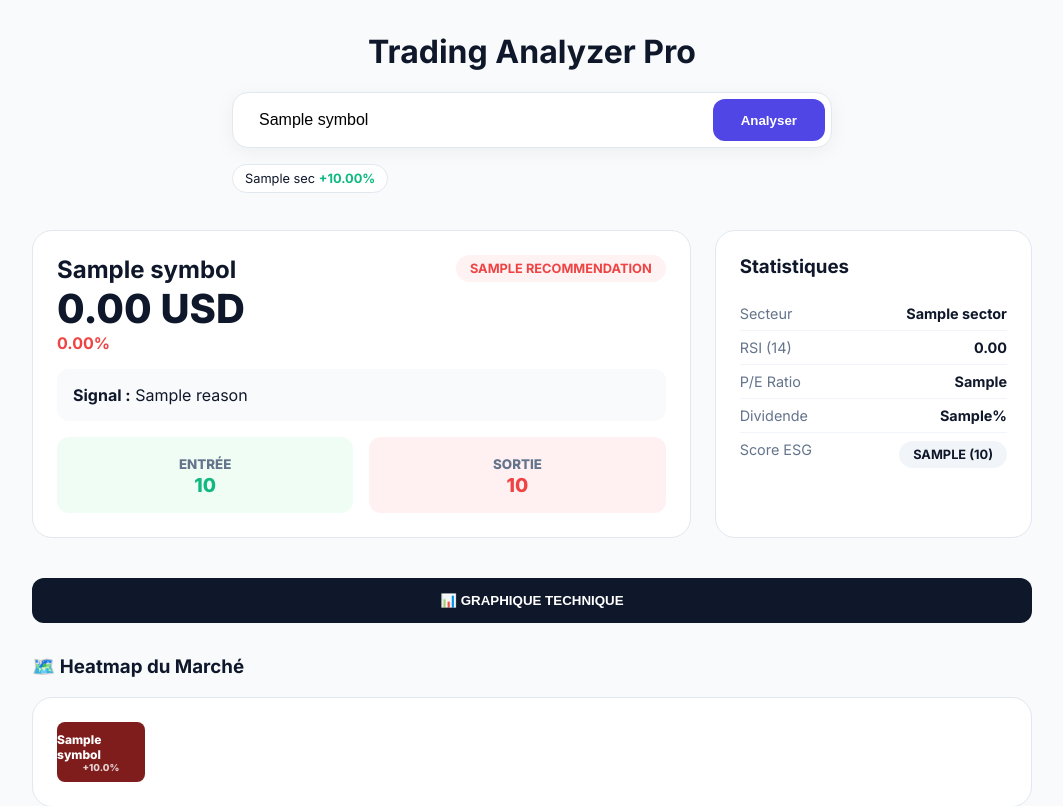
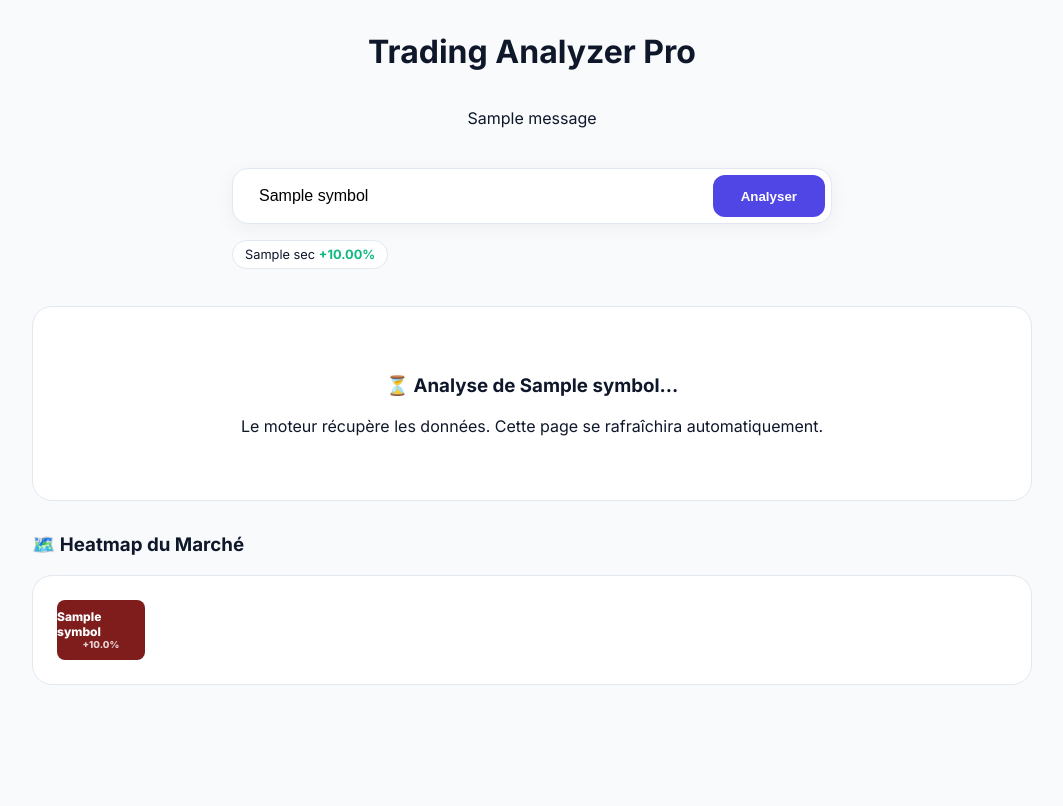
Before and after one commit to admin5004/trade-analyser-bourse, a Flask app: template templates/index.html in a window 1280 px wide. Shown: the top 806 px of the page, without its empty margins (108-1171 px from the left). After the commit the page ends 685 px from the top, so only its background shows below. Run offline with Flask 3, Linux system fonts and the light colour scheme; the template is opened without the code that fills it: most values are stand-ins (such as "Sample title", 1, 10 or a date in 2020); one stand-in notice (Sample message) is shown.

Commit message:
Final Stability Patch: Hardened templates with default filters and decoupled JS autocomplete to eliminate BuildErrors

```diff
--- a/app.py
+++ b/app.py
@@ -30,7 +30,7 @@ logger = logging.getLogger("TradingEngine")
 
 app = Flask(__name__)
 app.secret_key = os.environ.get("SECRET_KEY", "dev-secret-key-123-v3")
-VERSION = "3.3.1 (Anti-Block Update)"
+VERSION = "3.3.2 (Anti-Crash)"
 DB_NAME = "users.db"
 
 market_lock = threading.Lock()
@@ -76,7 +76,7 @@ init_db()
 # --- ENGINE ---
 
 def fetch_market_data_job():
-    logger.info("📡 ENGINE: Started.")
+    logger.info("📡 ENGINE: Refresh started...")
     symbols_info = {}
     try:
         with sqlite3.connect(DB_NAME) as conn:
@@ -89,10 +89,8 @@ def fetch_market_data_job():
     for symbol in symbols:
         try:
             ticker = yf.Ticker(symbol)
-            df = ticker.history(period="2y") # yfinance utilise curl_cffi en interne si présent
-            if df is None or df.empty:
-                logger.warning(f"No data for {symbol}")
-                continue
+            df = ticker.history(period="2y")
+            if df is None or df.empty: continue
             df.columns = [col.lower() for col in df.columns]
             if len(df) < 2 or df['close'].iloc[-2] == 0: continue
             change_pct = ((df['close'].iloc[-1] - df['close'].iloc[-2]) / df['close'].iloc[-2] * 100)
@@ -101,10 +99,8 @@ def fetch_market_data_job():
             sector_stats[sector].append(change_pct)
             temp_dfs[symbol] = df
             temp_tickers[symbol] = {'price': float(df['close'].iloc[-1]), 'change_pct': float(change_pct), 'sector': sector, 'vol_spike': float(df['volume'].iloc[-1] / df['volume'].tail(20).mean()) if df['volume'].tail(20).mean() > 0 else 1.0}
-            time.sleep(1.0) # Délai plus long pour Render
-        except Exception as e:
-            logger.error(f"Error {symbol}: {e}")
-            continue
+            time.sleep(0.5)
+        except Exception: continue
     with market_lock:
         MARKET_STATE['tickers'].update(temp_tickers)
         MARKET_STATE['dataframes'].update(temp_dfs)
@@ -146,14 +142,14 @@ def get_global_context():
 
 # --- SCHEDULER ---
 scheduler = BackgroundScheduler()
-scheduler.add_job(func=fetch_market_data_job, trigger=IntervalTrigger(minutes=30), id='mkt_job')
+scheduler.add_job(func=fetch_market_data_job, trigger=IntervalTrigger(minutes=20), id='mkt_job')
 scheduler.start()
 
 # --- ROUTES ---
 
-@app.route('/v3_search_engine', methods=['GET', 'POST'])
+@app.route('/v3_search_engine', methods=['POST'])
 def v3_search():
-    query = (request.form.get('query') or request.args.get('query') or '').strip()
+    query = request.form.get('query', '').strip()
     if not query: return redirect(url_for('v3_analyze'))
     return redirect(url_for('v3_analyze', symbol=query.upper()))
 
@@ -193,8 +189,6 @@ def v3_login():
 def v3_analyze():
     if not session.get('verified'): return redirect(url_for('v3_home'))
     symbol = request.args.get('symbol', 'MC.PA').upper().strip()
-
-    # 1. Résolution
     try:
         with sqlite3.connect(DB_NAME) as conn:
             cursor = conn.cursor()
@@ -206,42 +200,37 @@ def v3_analyze():
     with market_lock:
         info, df = MARKET_STATE['tickers'].get(symbol), MARKET_STATE['dataframes'].get(symbol)
 
-    # FALLBACK SYNC AVEC PROTECTION BLOQUAGE
-    if df is None or info is None:
+    # FALLBACK SYNC
+    if df is None:
         try:
-            logger.info(f"Fallback fetch for {symbol}...")
             ticker = yf.Ticker(symbol)
             df = ticker.history(period="2y")
             if df is not None and not df.empty:
                 df.columns = [col.lower() for col in df.columns]
                 reco, reason, rsi, mm20, mm50, mm100, mm200, entry, exit = analyze_stock(df)
                 info = {'price': float(df['close'].iloc[-1]), 'change_pct': 0.0, 'recommendation': reco, 'reason': reason, 'rsi': rsi, 'mm20': mm20, 'mm50': mm50, 'mm200': mm200, 'targets': {'entry': entry, 'exit': exit}, 'vol_spike': 1.0}
-            else:
-                logger.warning(f"Yahoo returned empty DF for {symbol}")
-        except Exception as e:
-            logger.error(f"Fallback error: {e}")
+        except Exception: pass
 
     top_sectors, heatmap_data = get_global_context()
     esg, fund = MARKET_STATE['esg_data'].get(symbol, {'score': 'N/A', 'badge': '-'}), MARKET_STATE['fundamentals'].get(symbol, {'pe': 'N/A', 'yield': 'N/A'})
 
+    context = {'symbol': symbol, 'top_sectors': top_sectors, 'heatmap_data': heatmap_data}
+
     if df is not None and info is not None:
-        context = {
-            'symbol': symbol, 'last_close_price': info.get('price', 0), 'daily_change': 0, 'daily_change_percent': info.get('change_pct', 0),
-            'recommendation': info.get('recommendation', 'N/A'), 'reason': info.get('reason', 'N/A'), 'rsi_value': info.get('rsi', 50),
+        context.update({
+            'last_close_price': info.get('price', 0), 'daily_change_percent': info.get('change_pct', 0),
+            'recommendation': info.get('recommendation', 'Conserver'), 'reason': info.get('reason', 'N/A'), 'rsi_value': info.get('rsi', 50),
             'mm20': info.get('mm20', 0), 'mm50': info.get('mm50', 0), 'mm200': info.get('mm200', 0),
             'short_term_entry_price': f"{info.get('targets', {}).get('entry', 0):.2f}",
             'short_term_exit_price': f"{info.get('targets', {}).get('exit', 0):.2f}",
             'sector': info.get('sector', 'N/A'), 'sector_avg': info.get('sector_avg', 0), 'relative_strength': info.get('relative_strength', 0), 'vol_spike': info.get('vol_spike', 1),
             'esg_score': esg['score'], 'esg_badge': esg['badge'], 'pe_ratio': fund['pe'], 'div_yield': fund['yield'],
-            'currency_symbol': '€' if '.PA' in symbol else '$', 'stock_chart_div': create_stock_chart(df, symbol),
-            'engine_status': 'ONLINE', 'last_update': MARKET_STATE['last_update'] or 'À l\'instant',
-            'top_sectors': top_sectors, 'heatmap_data': heatmap_data
-        }
-        return render_template('index.html', **context)
+            'currency_symbol': '€' if '.PA' in symbol else '$', 'stock_chart_div': create_stock_chart(df, symbol)
+        })
+    else:
+        flash(f"Données Yahoo Finance pour {symbol} temporairement indisponibles.", "warning")
 
-    # Si pas de données : on force l'affichage pour sortir de la boucle de chargement
-    flash(f"Yahoo Finance semble bloquer l'accès pour {symbol}. Réessayez plus tard.", "warning")
-    return render_template('index.html', symbol=symbol, recommendation="Indisponible", top_sectors=top_sectors, heatmap_data=heatmap_data)
+    return render_template('index.html', **context)
 
 @app.errorhandler(500)
 def handle_500(e):
--- a/templates/index.html
+++ b/templates/index.html
@@ -24,12 +24,21 @@
         .accordion-content { display: none; margin-top: 1rem; background: white; border-radius: 20px; border: 1px solid var(--border); padding: 1rem; }
         .heatmap-grid { display: grid; grid-template-columns: repeat(auto-fill, minmax(80px, 1fr)); gap: 8px; }
         .heatmap-tile { text-decoration: none; display: flex; flex-direction: column; align-items: center; justify-content: center; height: 60px; border-radius: 8px; color: white; font-weight: 800; font-size: 0.75rem; transition: 0.2s; }
-        @keyframes pulse { 0% { opacity: 1; } 50% { opacity: 0.6; } 100% { opacity: 1; } }
+        .flash { padding: 1rem; border-radius: 12px; margin-bottom: 1.5rem; text-align: center; }
+        .flash.warning { background: #fffbeb; color: #92400e; border: 1px solid #fde68a; }
     </style>
 </head>
 <body>
     <div class="container">
         <h1 style="text-align: center;">Trading Analyzer Pro</h1>
+
+        {% with messages = get_flashed_messages(with_categories=true) %}
+          {% if messages %}
+            {% for category, message in messages %}
+              <div class="flash {{ category }}">{{ message }}</div>
+            {% endfor %}
+          {% endif %}
+        {% endwith %}
 
         <div class="search-box">
             <form action="{{ url_for('v3_search') }}" method="POST" class="search-form">
@@ -42,60 +51,60 @@
             <div style="margin-top: 1rem; display: flex; gap: 8px; overflow-x: auto; padding-bottom: 5px;">
                 {% for sec in top_sectors %}
                 <div style="background: white; border: 1px solid var(--border); padding: 6px 12px; border-radius: 99px; font-size: 0.8rem; white-space: nowrap;">
-                    {{ sec.name }} <span style="color: var(--success); font-weight: 700;">+{{ "%.2f"|format(sec.change) }}%</span>
+                    {{ sec.name }} <span style="color: var(--success); font-weight: 700;">+{{ "%.2f"|format(sec.change|default(0)) }}%</span>
                 </div>
                 {% endfor %}
             </div>
             {% endif %}
         </div>
 
-        {% if recommendation %}
+        {% if recommendation and last_close_price is defined %}
         <div class="dashboard-grid">
             <div class="card col-8">
                 <div style="display: flex; justify-content: space-between;">
                     <div>
                         <h2 style="margin:0;">{{ symbol }}</h2>
-                        <div style="font-size: 2.5rem; font-weight: 800;">{{ "%.2f"|format(last_close_price) }} {{ currency_symbol }}</div>
-                        <div style="color: {% if daily_change_percent > 0 %}var(--success){% else %}var(--danger){% endif %}; font-weight: 700;">
-                            {{ "%.2f"|format(daily_change_percent) }}%
+                        <div style="font-size: 2.5rem; font-weight: 800;">{{ "%.2f"|format(last_close_price|default(0)) }} {{ currency_symbol|default('€') }}</div>
+                        <div style="color: {% if daily_change_percent|default(0) > 0 %}var(--success){% else %}var(--danger){% endif %}; font-weight: 700;">
+                            {{ "%.2f"|format(daily_change_percent|default(0)) }}%
                         </div>
                     </div>
                     <div class="badge {% if recommendation == 'Achat' %}badge-buy{% else %}badge-sell{% endif %}" style="height: fit-content;">
                         {{ recommendation }}
                     </div>
                 </div>
-                <p style="background: #f8fafc; padding: 1rem; border-radius: 12px; margin-top: 1rem;"><strong>Signal :</strong> {{ reason }}</p>
+                <p style="background: #f8fafc; padding: 1rem; border-radius: 12px; margin-top: 1rem;"><strong>Signal :</strong> {{ reason|default('Analyse en cours') }}</p>
                 <div style="display: grid; grid-template-columns: 1fr 1fr; gap: 1rem; margin-top: 1rem;">
                     <div style="background: #f0fdf4; padding: 1rem; border-radius: 12px; text-align: center;">
                         <small style="color: #64748b; font-weight: 800;">ENTRÉE</small>
-                        <div style="font-size: 1.2rem; font-weight: 800; color: var(--success);">{{ short_term_entry_price }}</div>
+                        <div style="font-size: 1.2rem; font-weight: 800; color: var(--success);">{{ short_term_entry_price|default('N/A') }}</div>
                     </div>
                     <div style="background: #fff1f2; padding: 1rem; border-radius: 12px; text-align: center;">
                         <small style="color: #64748b; font-weight: 800;">SORTIE</small>
-                        <div style="font-size: 1.2rem; font-weight: 800; color: var(--danger);">{{ short_term_exit_price }}</div>
+                        <div style="font-size: 1.2rem; font-weight: 800; color: var(--danger);">{{ short_term_exit_price|default('N/A') }}</div>
                     </div>
                 </div>
             </div>
 
             <div class="card col-4">
                 <h3 style="margin-top:0;">Statistiques</h3>
-                <div class="stat-item"><span class="stat-label">Secteur</span><span class="stat-val">{{ sector }}</span></div>
-                <div class="stat-item"><span class="stat-label">RSI (14)</span><span class="stat-val">{{ "%.2f"|format(rsi_value) }}</span></div>
-                <div class="stat-item"><span class="stat-label">P/E Ratio</span><span class="stat-val">{{ pe_ratio }}</span></div>
-                <div class="stat-item"><span class="stat-label">Dividende</span><span class="stat-val">{{ div_yield }}%</span></div>
-                <div class="stat-item" style="border:none;"><span class="stat-label">Score ESG</span><span class="badge" style="background:#f1f5f9;">{{ esg_badge }} ({{ esg_score }})</span></div>
+                <div class="stat-item"><span class="stat-label">Secteur</span><span class="stat-val">{{ sector|default('N/A') }}</span></div>
+                <div class="stat-item"><span class="stat-label">RSI (14)</span><span class="stat-val">{{ "%.2f"|format(rsi_value|default(50)) }}</span></div>
+                <div class="stat-item"><span class="stat-label">P/E Ratio</span><span class="stat-val">{{ pe_ratio|default('N/A') }}</span></div>
+                <div class="stat-item"><span class="stat-label">Dividende</span><span class="stat-val">{{ div_yield|default('0') }}%</span></div>
+                <div class="stat-item" style="border:none;"><span class="stat-label">Score ESG</span><span class="badge" style="background:#f1f5f9;">{{ esg_badge|default('-') }}</span></div>
             </div>
 
             <div class="col-12">
                 <button class="accordion-btn" onclick="toggleSection('chart-area')">📊 GRAPHIQUE TECHNIQUE</button>
-                <div id="chart-area" class="accordion-content">{{ stock_chart_div | safe }}</div>
+                <div id="chart-area" class="accordion-content">{{ stock_chart_div|default('Graphique non disponible')|safe }}</div>
             </div>
         </div>
         {% elif symbol %}
         <div class="card" style="text-align: center; padding: 3rem;">
             <h3>⏳ Analyse de {{ symbol }}...</h3>
-            <p>Données Yahoo Finance en cours de récupération. Cette page se rafraîchira automatiquement.</p>
-            <script>setTimeout(function(){ location.reload(); }, 5000);</script>
+            <p>Le moteur récupère les données. Cette page se rafraîchira automatiquement.</p>
+            <script>setTimeout(function(){ location.reload(); }, 8000);</script>
         </div>
         {% endif %}
 
@@ -104,8 +113,8 @@
             <div class="card heatmap-grid">
                 {% for item in heatmap_data %}
                 <a href="{{ url_for('v3_analyze', symbol=item.full_symbol) }}" class="heatmap-tile"
-                   style="background: {% if item.change > 1 %}#064e3b{% elif item.change > 0 %}#059669{% elif item.change > -1 %}#dc2626{% else %}#7f1d1d{% endif %};">
-                    {{ item.symbol }}<br><small style="font-size: 0.6rem; opacity: 0.8;">{{ "%+.1f"|format(item.change) }}%</small>
+                   style="background: {% if item.change|default(0) > 1 %}#064e3b{% elif item.change|default(0) > 0 %}#059669{% elif item.change|default(0) > -1 %}#dc2626{% else %}#7f1d1d{% endif %};">
+                    {{ item.symbol }}<br><small style="font-size: 0.6rem; opacity: 0.8;">{{ "%+.1f"|format(item.change|default(0)) }}%</small>
                 </a>
                 {% endfor %}
             </div>
@@ -124,7 +133,8 @@
                 if (data.length > 0) {
                     res.style.display = 'block';
                     data.forEach(s => {
-                        const a = document.createElement('a'); a.href = `/analyze?symbol=${s.symbol}`;
+                        const a = document.createElement('a');
+                        a.href = "/analyze?symbol=" + encodeURIComponent(s.symbol);
                         a.style.display = 'block'; a.style.padding = '10px'; a.style.textDecoration = 'none'; a.style.color = '#000'; a.style.borderBottom = '1px solid #eee';
                         a.innerHTML = `<strong>${s.symbol}</strong> - ${s.name}`;
                         res.appendChild(a);
```
